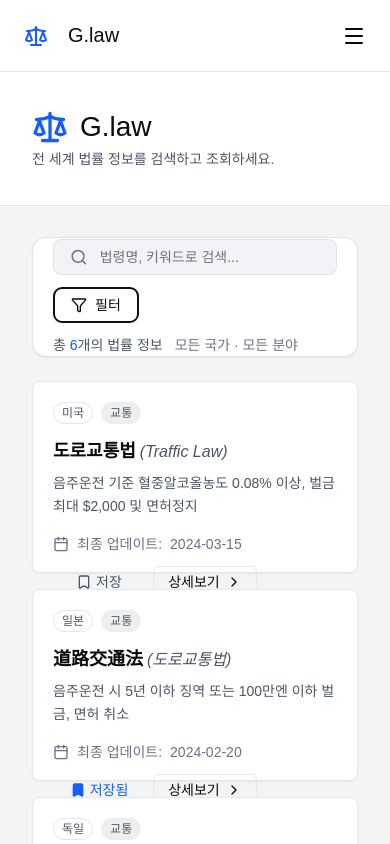
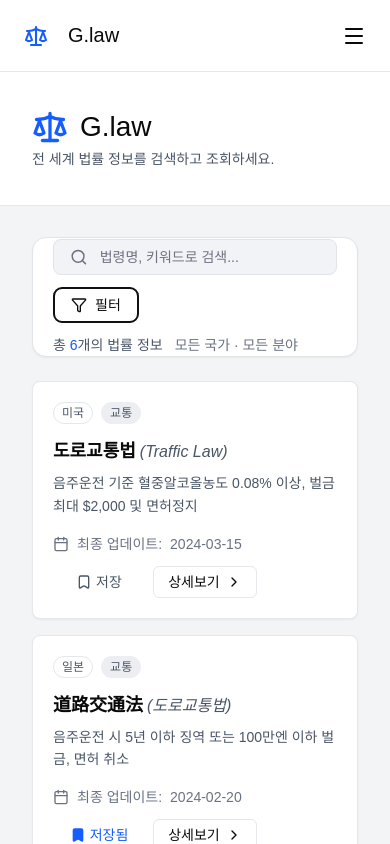
Before and after one commit to GCU-PProject/FE, a React (Vite) app: page /law-collection in a window 390 px wide. Shown: the top 844 px of the page. Built offline with nearby package versions, Linux system fonts and the light colour scheme.

Commit message:
[fix] LawCard 고정 높이 변경

```diff
--- a/src/components/law/LawCard.tsx
+++ b/src/components/law/LawCard.tsx
@@ -7,7 +7,7 @@ export const LawCard = ({ law, onToggleSave, onViewDetail }: LawCardProps) => {
   const isSaved = Boolean(law.saved);
 
   return (
-    <Card className="h-[192px] w-full rounded-2xl border-border-subtle bg-white px-5 py-5 shadow-sm transition-shadow duration-300 hover:shadow-lg sm:px-6">
+    <Card className="min-h-[192px] w-full rounded-2xl border-border-subtle bg-white px-5 py-5 shadow-sm transition-shadow duration-300 hover:shadow-lg sm:px-6">
       <div className="flex h-full flex-col gap-4">
         <div className="flex items-start justify-between gap-4">
           <div className="flex flex-wrap items-center gap-2">
```
